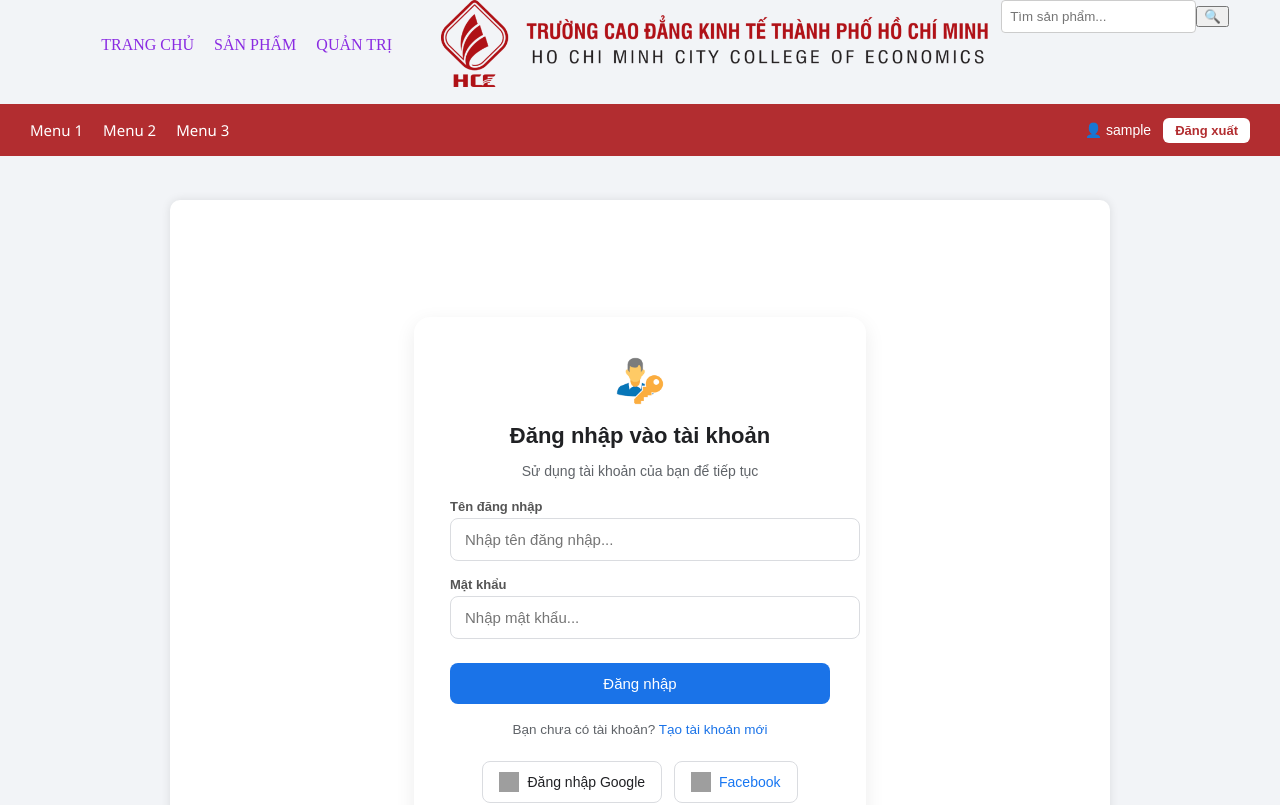
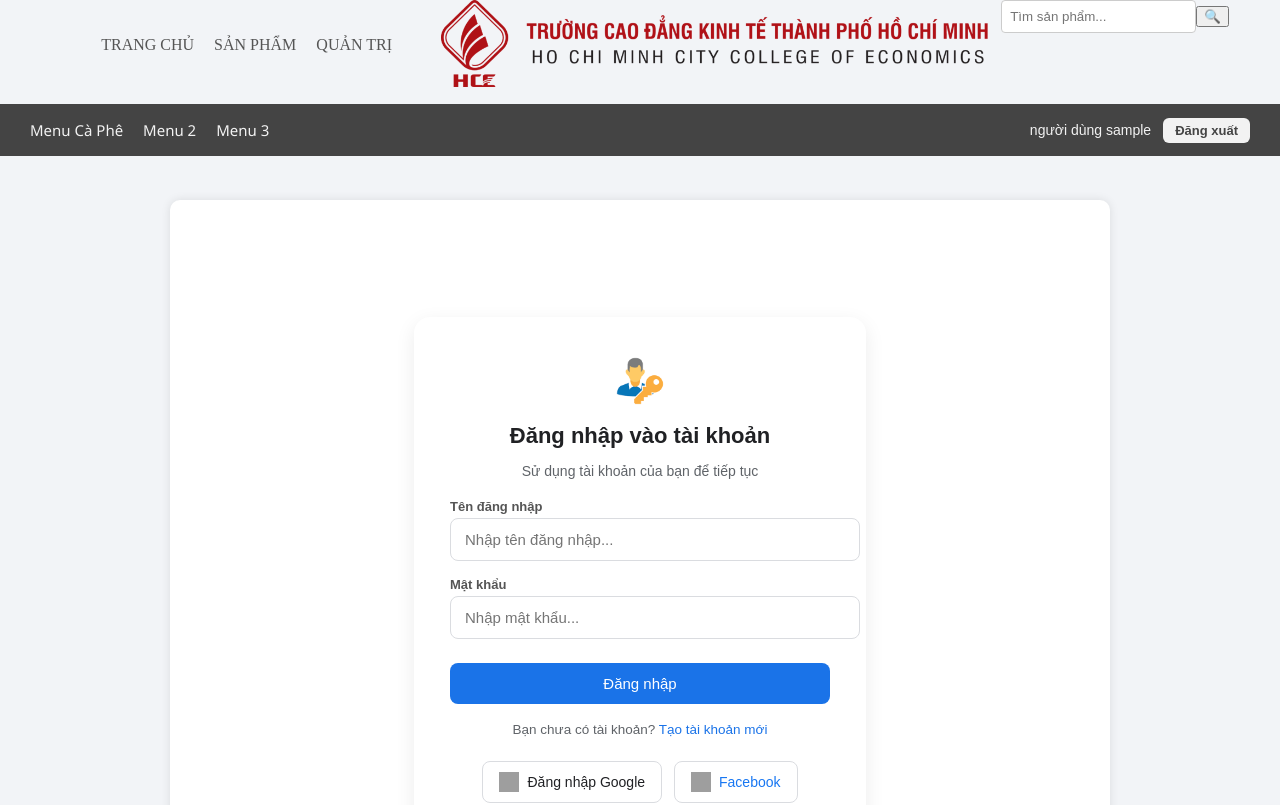
Before and after one commit to tiniengnhu24/caothingocnhu, a React (Create React App) app: page /login in a window 1280 px wide. Shown: the top 805 px of the page. Built offline with nearby package versions, Linux system fonts and the light colour scheme; sample sign-in values are in the browser's storage; grey boxes are pictures that could not be loaded; a web font is replaced by a local one.

Commit message:
thêm nhiều cái mới menu1

```diff
--- a/src/App.tsx
+++ b/src/App.tsx
@@ -25,6 +25,7 @@ import { BrowserRouter, Routes, Route } from "react-router-dom";
 //@ts-ignore
 import LoginPage from "./LoginPage";
 //@ts-ignore
+
 import LogoutPage from "./LogoutPage";
 //@ts-ignore
 import ProtectedRoute from "./ProtectedRoute";
@@ -32,6 +33,9 @@ import ProtectedRoute from "./ProtectedRoute";
 import ListProducts_SP_Admin from "./ListProducts_SP_Admin";
 //@ts-ignore
 import EditProduct from "./EditProduct";
+//@ts-ignore
+import Menu1 from "./Menu1";
+//@ts-ignore
 
 export default function App() {
   // return <Layout />;
@@ -47,6 +51,7 @@ export default function App() {
           <Route path="trang2" element={<Trang2 />} />
           <Route path="sanpham/:id" element={<Chitietsanpham />} />
           <Route path="/admin/edit/:id" element={<EditProduct />} />
+          <Route path="/menu1" element={<Menu1 />} />
 
           {/* <Route path="detail/:id" element={<ProductDetail />} /> */}
 
--- a/src/Layout.js
+++ b/src/Layout.js
@@ -31,7 +31,7 @@ const Layout = () => {
                   <a href="/#">TRANG CHỦ</a>
                 </li>
                 <li>
-                  <a href="/trang1">SẢN PHẨM</a>
+                  <a href="/menu1">SẢN PHẨM</a>
                 </li>
                 <li>
                   <a href="/admin/products">QUẢN TRỊ</a>
@@ -53,7 +53,7 @@ const Layout = () => {
           <div id="menubar" className="menubar">
             <div className="menubar-left">
               <a href="/menu1" className="menu-item">
-                Menu 1
+                Menu Cà Phê
               </a>
               <a href="/menu2" className="menu-item">
                 Menu 2
@@ -66,7 +66,7 @@ const Layout = () => {
             <div className="menubar-right">
               {user ? (
                 <>
-                  <span className="username">👤 {user.username}</span>
+                  <span className="username">người dùng {user.username}</span>
                   <button className="logout-btn" onClick={handleLogout}>
                     Đăng xuất
                   </button>
--- /dev/null
+++ b/src/Menu1.jsx
@@ -0,0 +1,67 @@
+import React, { useEffect, useState } from "react";
+import { supabase } from "./supabaseClient";
+import "./assets/css/quanlysp.css"; // Tái sử dụng CSS bảng đã có
+
+export default function Menu1() {
+  const [products, setProducts] = useState([]);
+  const [loading, setLoading] = useState(true);
+
+  // Lấy danh sách sản phẩm
+  const fetchProducts = async () => {
+    const { data, error } = await supabase
+      .from("product1")
+      .select("*")
+      .order("id", { ascending: true });
+
+    if (error) console.error("Lỗi tải sản phẩm:", error.message);
+    else setProducts(data);
+
+    setLoading(false);
+  };
+
+  useEffect(() => {
+    fetchProducts();
+  }, []);
+
+  if (loading) return <p style={{ padding: 20 }}>Đang tải dữ liệu...</p>;
+
+  return (
+    <div className="container">
+      <h2 style={{ marginBottom: "20px" }}>Menu 1 – Danh sách sản phẩm</h2>
+
+      <table className="product-table">
+        <thead>
+          <tr>
+            <th>Hình ảnh</th>
+            <th>Tên sản phẩm</th>
+            <th>Giá</th>
+            <th>Đánh giá</th>
+          </tr>
+        </thead>
+
+        <tbody>
+          {products.length > 0 ? (
+            products.map((p) => (
+              <tr key={p.id}>
+                <td style={{ width: "100px" }}>
+                  <img src={p.image} alt={p.title} className="thumb" />
+                </td>
+                <td style={{ width: "400px" }}>{p.title}</td>
+                <td>${p.price}</td>
+                <td>
+                  ⭐ {p.rating_rate} ({p.rating_count})
+                </td>
+              </tr>
+            ))
+          ) : (
+            <tr>
+              <td colSpan="4" style={{ padding: 20 }}>
+                Không có sản phẩm nào!
+              </td>
+            </tr>
+          )}
+        </tbody>
+      </table>
+    </div>
+  );
+}
--- a/src/assets/css/main.css
+++ b/src/assets/css/main.css
@@ -1,23 +1,27 @@
+/* Reset */
 body {
   margin: 0;
 }
+
 #topleft ul {
   text-decoration: none;
   list-style: none;
   width: 350px;
   padding-top: 20px;
 }
+
 #topleft ul li {
-  text-decoration: none;
   padding-left: 10px;
   padding-right: 10px;
 }
+
 #topleft ul li a {
   text-decoration: none;
   font-family: "Times New Roman", Times, serif;
-  color: blueviolet;
+  color: #555; /* Xám trung tính */
 }
 
+/* Header */
 .header1 {
   height: 160px;
   display: flex;
@@ -42,17 +46,22 @@ body {
   justify-content: center;
   display: flex;
 }
+
 .menu {
   height: 56px;
-  background-color: #b22d30;
+  background-color: #444; /* xám đậm */
 }
+
 .logo1 {
   width: 560px;
 }
 
-/**********************/
+/**********************
+       MENUBAR
+***********************/
+
 .menubar {
-  background-color: #b22d30;
+  background-color: #444; /* màu xám đậm */
   height: 52px;
   display: flex;
   align-items: center;
@@ -61,14 +70,14 @@ body {
   box-sizing: border-box;
 }
 
-/* --- Menu bên trái --- */
+/* Menu bên trái */
 .menubar-left {
   display: flex;
   gap: 20px;
 }
 
 .menu-item {
-  color: #fff;
+  color: #f2f2f2; /* xám nhạt – dễ đọc */
   text-decoration: none;
   font-family: "Segoe UI", sans-serif;
   font-size: 15px;
@@ -81,7 +90,7 @@ body {
   opacity: 0.9;
 }
 
-/* --- Phần bên phải (tên người dùng + đăng xuất) --- */
+/* Phần bên phải */
 .menubar-right {
   display: flex;
   align-items: center;
@@ -89,14 +98,14 @@ body {
 }
 
 .username {
-  color: #fff;
+  color: #f2f2f2;
   font-size: 14px;
   font-weight: 500;
 }
 
 .logout-btn {
-  background-color: #fff;
-  color: #b22d30;
+  background-color: #f2f2f2;
+  color: #444; /* chữ ngược lại */
   border: none;
   border-radius: 6px;
   padding: 5px 12px;
@@ -107,7 +116,7 @@ body {
 }
 
 .logout-btn:hover {
-  background-color: #f5f5f5;
+  background-color: #e5e5e5;
 }
 
 .login-link {
```
